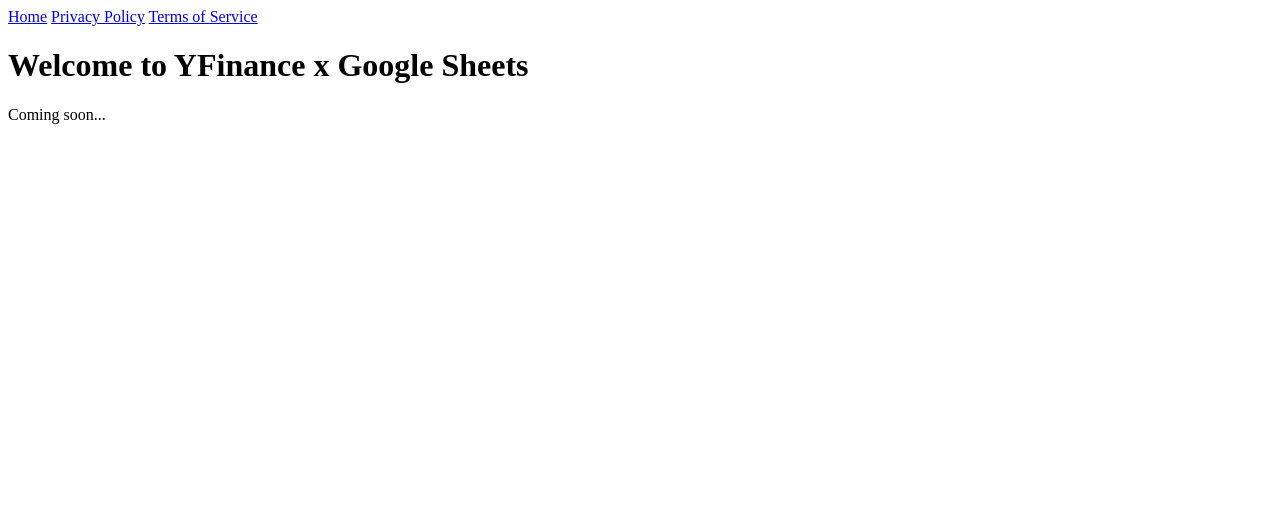
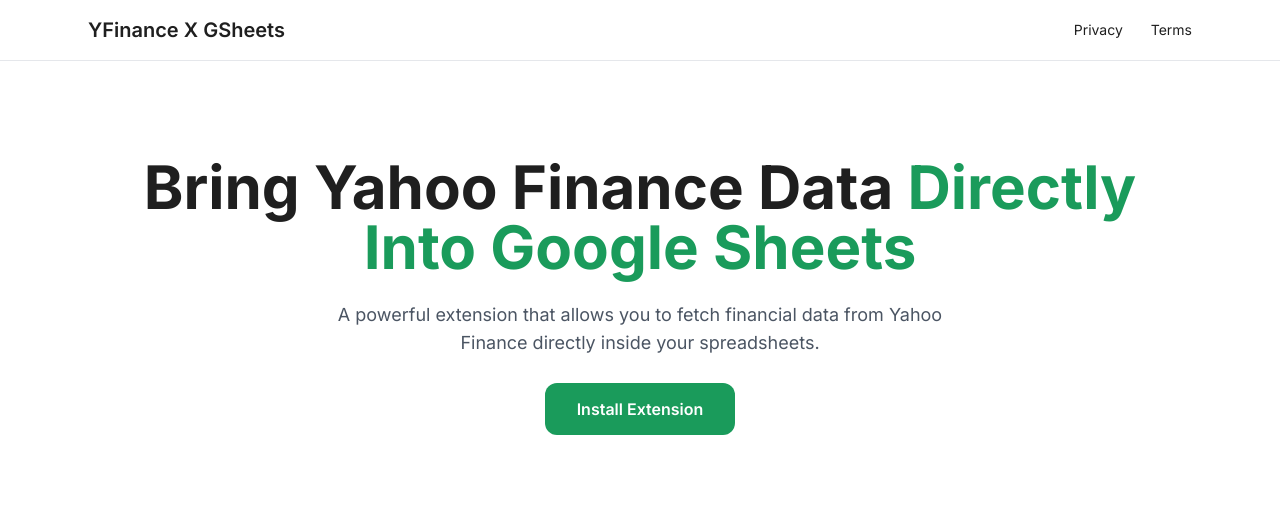
Before and after one commit to VindGrizzly/yfinancexgsheets, a plain HTML site: page index.html in a window 1280 px wide. Drawn offline with nearby package versions, Linux system fonts and the light colour scheme.

Commit message:
Create homepage layout

```diff
--- a/index.html
+++ b/index.html
@@ -2,20 +2,80 @@
 <html lang="en">
 
 <head>
-    <meta charset="UTF-8">
-    <meta name="viewport" content="width=device-width, initial-scale=1.0">
-    <title>Yahoo Finance for Google Sheets</title>
+  <meta charset="UTF-8" />
+  <meta name="viewport" content="width=device-width, initial-scale=1.0" />
+
+  <title>Yahoo Finance™ for Google Sheets™</title>
+
+  <!-- Google Font -->
+  <link href="https://fonts.googleapis.com/css2?family=Inter:wght@300;400;600;700&display=swap" rel="stylesheet">
+
+  <!-- Tailwind CDN -->
+  <script src="https://cdn.tailwindcss.com"></script>
+
+  <!-- Tailwind Custom Config -->
+  <script>
+    tailwind.config = {
+      theme: {
+        extend: {
+          colors: {
+            brand: "#1A9B5B",
+            accent: "#5D1E93",
+            dark: "#1F1F1F",
+            navy: "#1F3356"
+          },
+          fontFamily: {
+            sans: ['Inter', 'sans-serif']
+          }
+        }
+      }
+    }
+  </script>
+
 </head>
 
-<body>
-    <nav>
-        <a href="/">Home</a>
-        <a href="/privacy.html">Privacy Policy</a>
-        <a href="/terms.html">Terms of Service</a>
-    </nav>
+<body class="bg-white text-dark font-sans">
 
-    <h1>Welcome to YFinance x Google Sheets</h1>
-    <p>Coming soon...</p>
+  <!-- NAVBAR -->
+  <nav class="w-full border-b border-gray-200">
+    <div class="max-w-6xl mx-auto px-6 py-4 flex justify-between items-center">
+
+      <div class="text-xl font-semibold">
+        YFinance X GSheets
+      </div>
+
+      <div class="space-x-6 text-sm font-medium">
+        <a href="privacy.html" class="hover:text-brand transition">Privacy</a>
+        <a href="terms.html" class="hover:text-brand transition">Terms</a>
+      </div>
+
+    </div>
+  </nav>
+
+  <!-- HERO SECTION -->
+  <section class="py-24">
+    <div class="max-w-6xl mx-auto px-6 text-center">
+
+      <h1 class="text-4xl md:text-6xl font-bold leading-tight">
+        Bring Yahoo Finance Data
+        <span class="text-brand">Directly Into Google Sheets</span>
+      </h1>
+
+      <p class="mt-6 text-lg text-gray-600 max-w-2xl mx-auto">
+        A powerful extension that allows you to fetch financial data
+        from Yahoo Finance directly inside your spreadsheets.
+      </p>
+
+      <div class="mt-10">
+        <a href="#"
+           class="bg-brand text-white px-8 py-4 rounded-xl font-semibold hover:opacity-90 transition">
+          Install Extension
+        </a>
+      </div>
+
+    </div>
+  </section>
+
 </body>
 
 </html>
```
